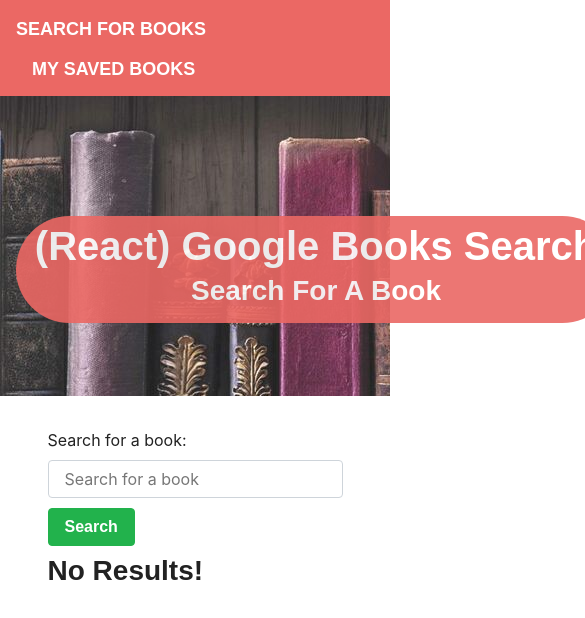
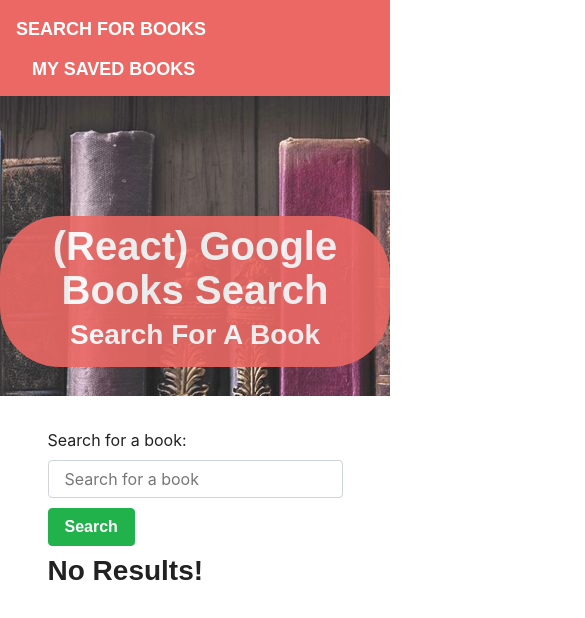
Before and after one commit to greg-a/google-books-search, a React (Create React App) app in the folder client/: page / in a window 390 px wide. Shown: the top 618 px of the page, 585 px wide, since content can reach past the window. Built offline with nearby package versions, Linux system fonts and the light colour scheme; a web font is replaced by a local one.

Commit message:
made jumbotron more mobile friendly

```diff
--- a/client/src/components/Jumbotron/index.js
+++ b/client/src/components/Jumbotron/index.js
@@ -5,7 +5,7 @@
   return (
     <div
       style={{ height: 300, clear: "both", paddingTop: 120, textAlign: "center" }}
-      className="jumbotron"
+      className="jumbotron jumbotron-fluid"
     >
       <div className="container jumbotron-container navbar navbar-expand-sm navbar-dark bg-primary flex-column">
         <h1>(React) Google Books Search</h1>
--- a/client/src/components/Jumbotron/style.css
+++ b/client/src/components/Jumbotron/style.css
@@ -5,7 +5,7 @@
 }
 
 .jumbotron-container {
-    width: 600px;
+    max-width: 600px;
     border-radius: 60px;
     opacity: 0.9;
 }
--- a/client/src/pages/Saved.js
+++ b/client/src/pages/Saved.js
@@ -38,7 +38,7 @@
             <Wrapper>
                 <Nav />
                 <Jumbotron>
-                    <h3>Search For A Book</h3>
+                    <h3>Saved Books</h3>
                 </Jumbotron>
                 {this.state.books.length ? (
                     <List>
```
